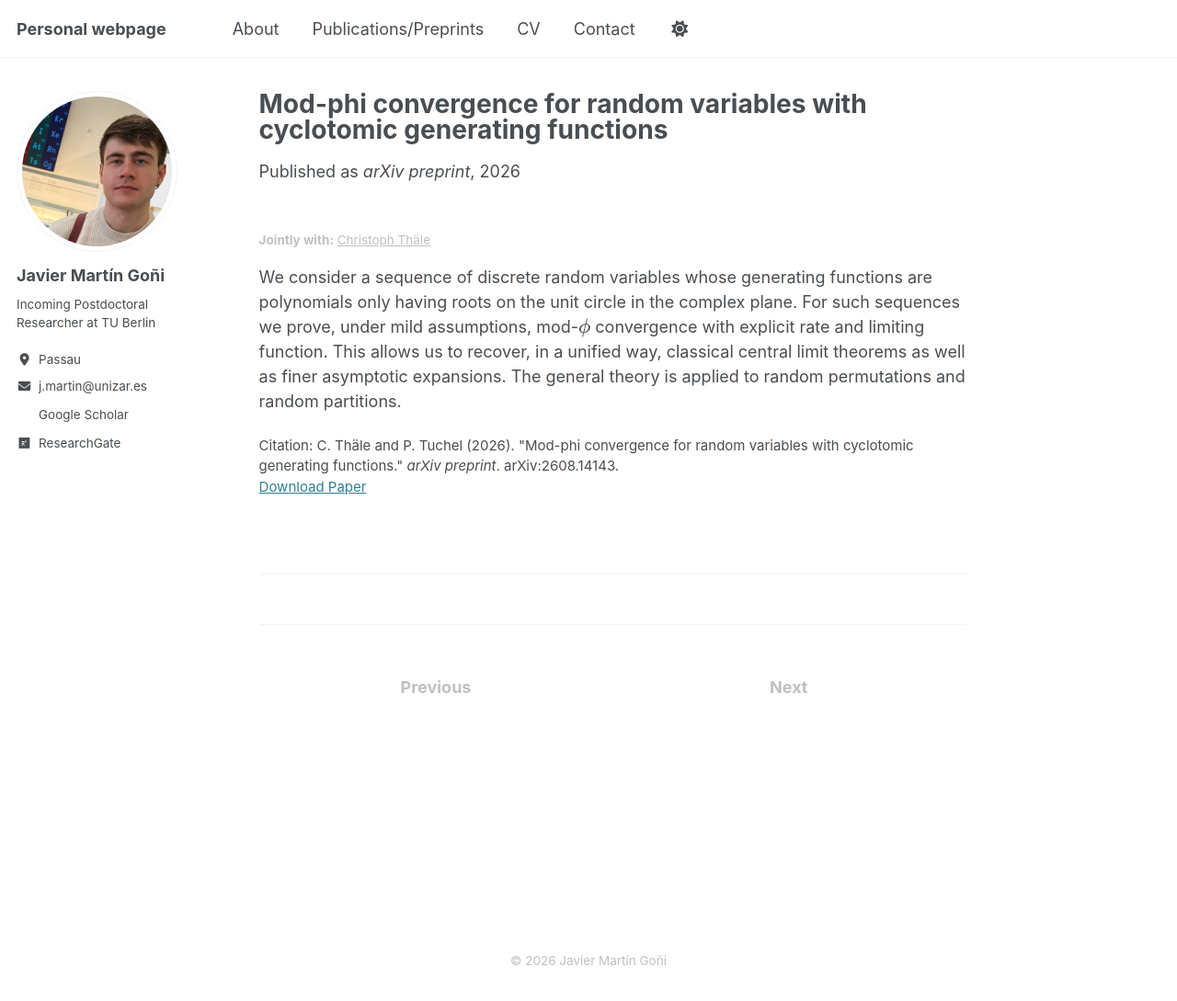
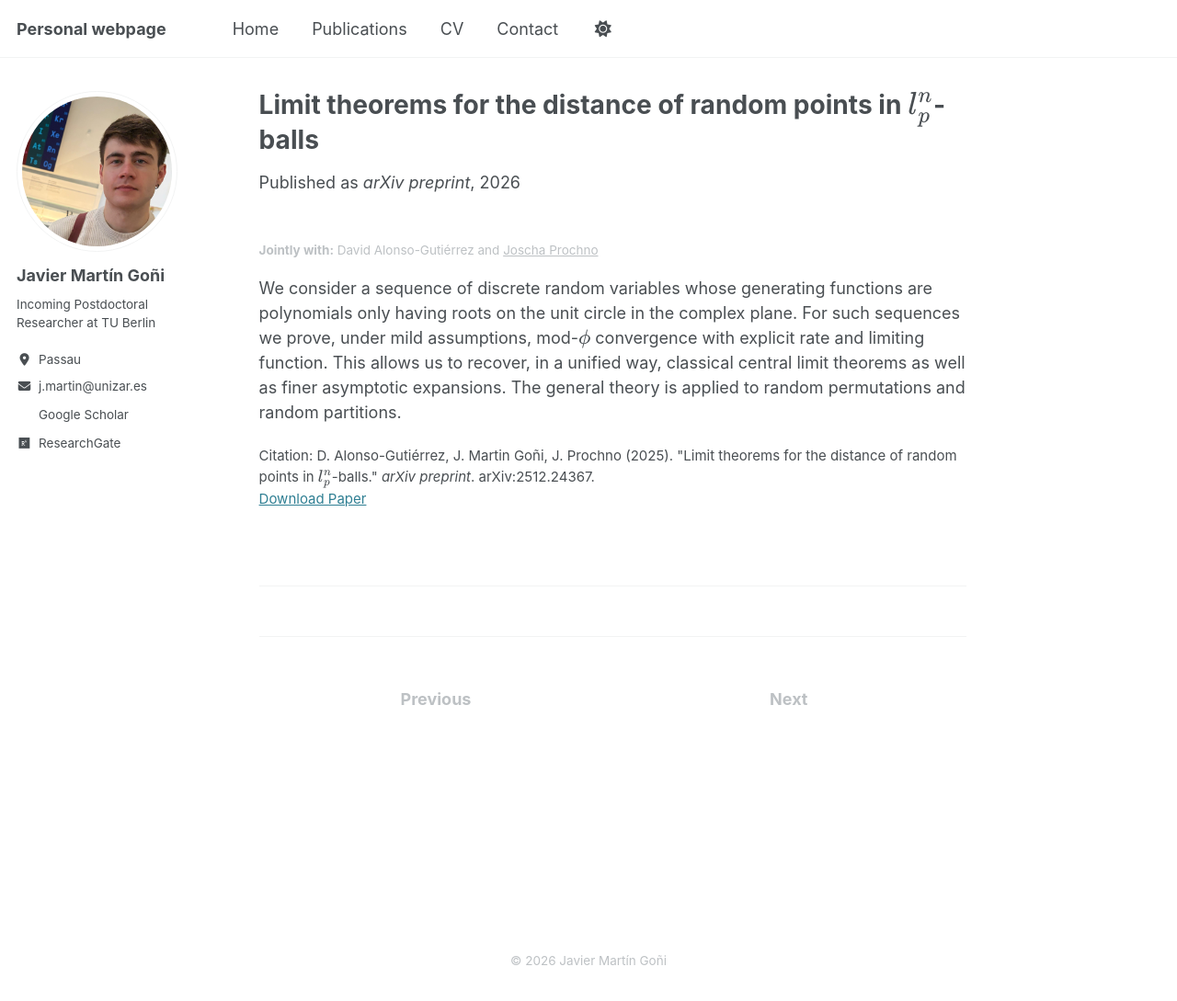
Before and after one commit to javiermartingoni/javiermartingoni.github.io, a Jekyll site: the page built from _publications/2026-12-LimitTheoremsDistance.md, in a window 1280 px wide and 1091 px high. Shown: the whole window at 92% size. Built offline with Jekyll 4.4.1, drawn with Linux system fonts in a browser that asks for light colours; a style sheet for code colours, icons or effects is not loaded.

Commit message:
navigator + paper distancias

```diff
--- a/_data/navigation.yml
+++ b/_data/navigation.yml
@@ -8,10 +8,10 @@
 #      Markdown formatted page while the second is generated using JSON.
 
 main:
-  - title: "About"
+  - title: "Home"
     url: /
 
-  - title: "Publications/Preprints"
+  - title: "Publications"
     url: /publications/
 
   - title: "CV"
--- a/_publications/2026-08-14-mod-phi-convergence.md
+++ b/_publications/2026-12-LimitTheoremsDistance.md
@@ -1,13 +1,13 @@
 ---
-title: "Mod-phi convergence for random variables with cyclotomic generating functions"
+title: "Limit theorems for the distance of random points in $l_p^n$-balls"
 collection: publications
 category: manuscripts
-permalink: /publication/2026-08-14-mod-phi-convergence
-date: 2026-08-14
+permalink: /publication/2026-12-LimitTheoremsDistance
+date: 2026-12-30
 venue: 'arXiv preprint'
-authors: 'Jointly with Christoph Thäle'
-paperurl: 'https://arxiv.org/abs/2608.14143'
-citation: 'C. Thäle and P. Tuchel (2026). &quot;Mod-phi convergence for random variables with cyclotomic generating functions.&quot; <i>arXiv preprint</i>. arXiv:2608.14143.'
+authors: 'Jointly with David Alonso-Gutiérrez and Joscha Prochno'
+paperurl: 'https://arxiv.org/abs/2512.24367'
+citation: 'D. Alonso-Gutiérrez, J. Martin Goñi, J. Prochno (2025). &quot;Limit theorems for the distance of random points in $l_p^n$-balls.&quot; <i>arXiv preprint</i>. arXiv:2512.24367.'
 ---
 
 <!-- more -->
```
